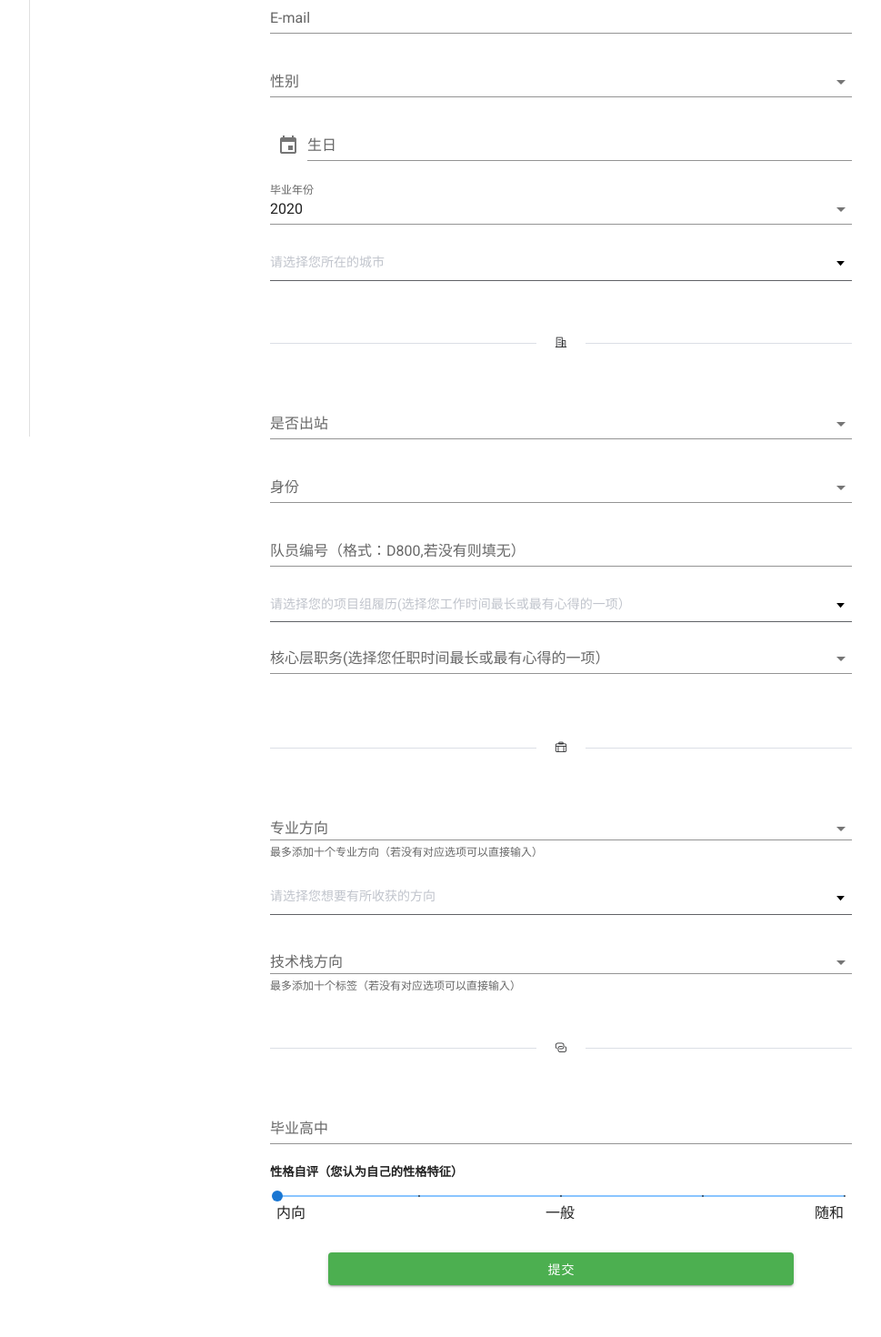
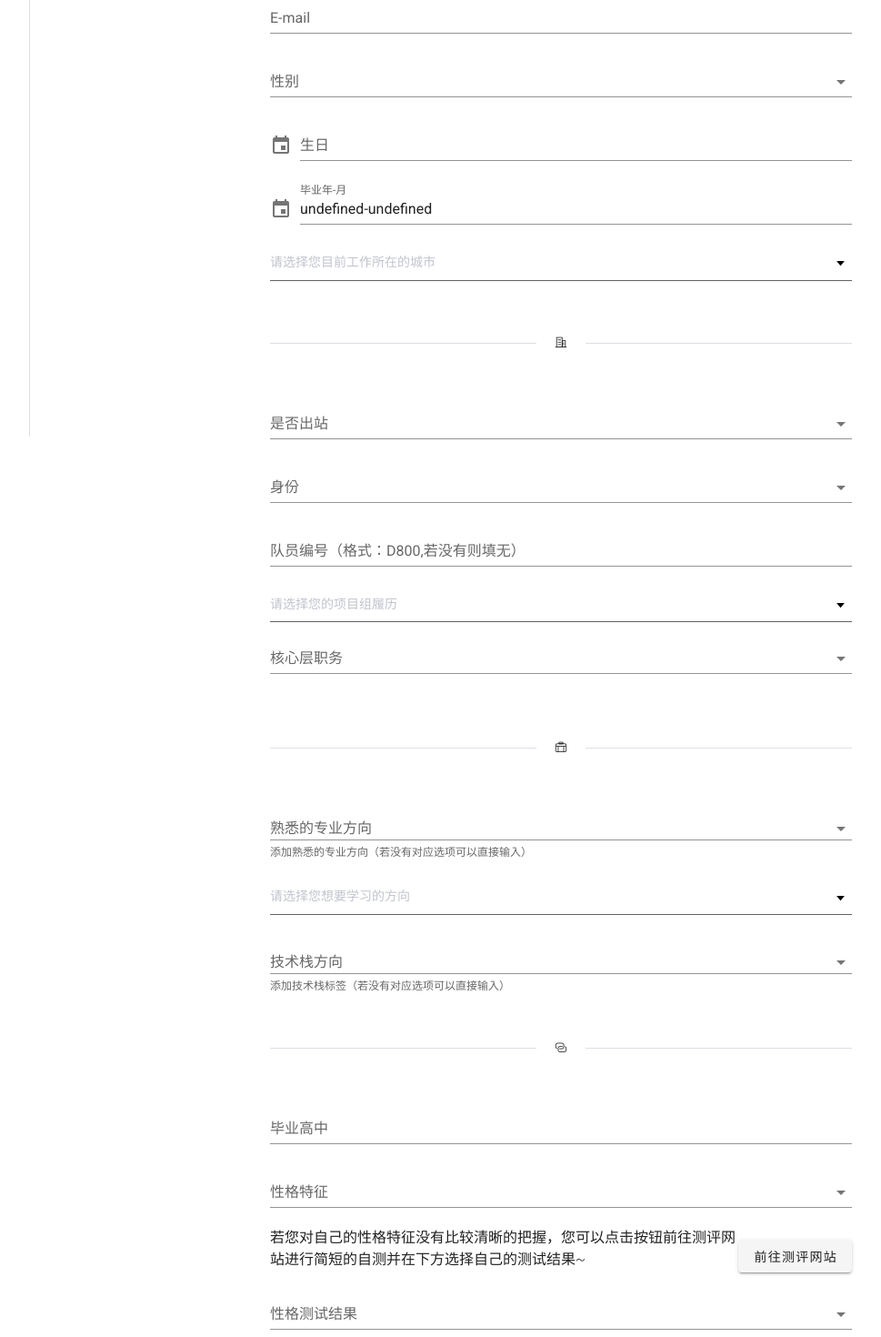
Before and after one commit to TomSawyer2/Buddy, a Vue app: page /personalInformation in a window 1280 px wide. Shown: the part 320-1790 px from the top of the page at 91% size, without its empty margins (23-992 px from the left). Before the commit the page ends 1757 px from the top, so only its background shows below. Built offline with nearby package versions, Linux system fonts and the light colour scheme; no server answers; sample sign-in values are in the browser's storage.

Commit message:
fix:生日/毕业年份/城市/核心层/专业方向/收获方向/性格

```diff
--- /dev/null
+++ b/src/components/MonthPicker/MonthPicker.vue
@@ -0,0 +1,54 @@
+<template>
+    <v-menu
+        ref="menu"
+        v-model="menu"
+        :close-on-content-click="false"
+        :return-value.sync="dateLocal"
+        transition="scale-transition"
+        offset-y
+        max-width="290px"
+        min-width="auto"
+      >
+        <template v-slot:activator="{ on, attrs }">
+          <v-text-field
+            v-model="dateLocal"
+            :label="label"
+            prepend-icon="mdi-calendar"
+            readonly
+            v-bind="attrs"
+            v-on="on"
+          ></v-text-field>
+        </template>
+        <v-date-picker
+          v-model="dateLocal"
+          type="month"
+          no-title
+          scrollable
+          @change="save"
+        >
+        </v-date-picker>
+      </v-menu>
+</template>
+
+<script lang="ts">
+import Vue from "vue";
+export default Vue.extend({
+  name: "MonthPicker",
+  props: ["date", "label"],
+  data() {
+    return {
+        menu: false,
+        dateLocal: "",
+    };
+  },
+  methods: {
+    save (dateLocal) {
+        (this as any).$emit("save", (this as any).dateLocal);
+        (this as any).menu = false;
+    },
+  },
+  mounted() {
+    (this as any).dateLocal = (this as any).date.year + '-' + (this as any).date.month;
+  }
+});
+</script>
--- a/src/utils/managementExperience.ts
+++ b/src/utils/managementExperience.ts
@@ -4,6 +4,7 @@
 const managementExperienceItem = [
     "无",
     "队长",
+    "副队长",
     "技术部部长",
     "行政部部长",
     "外联部部长",
--- a/src/utils/transform.ts
+++ b/src/utils/transform.ts
@@ -15,9 +15,8 @@ export function transformAfterGet(data: any) {
     data.isGraduated = "否";
   }
 
-  data.cityValue = [data.country, data.province, data.city, data.region];
-  data.resumeValue = [data.group, data.project];
-
+  data.cityValue = data.location.split('-');
+  data.resumeValue = data.Group.split('-');
 
 
   if (data.birthday == "1900-01-01"|| data.birthday == "0001-01-01") {
@@ -73,40 +72,26 @@ export function transformBeforeUpdate(formData: any) {
     formData.substation = "";
   }
 
-  console.log(formData.cityValue);
-  formData.country = formData.cityValue[0];
-  formData.province = formData.cityValue[1];
-  formData.city = formData.cityValue[2];
-  formData.region = formData.cityValue[3];
+  formData.location = formData.cityValue[0] + '-' + formData.cityValue[1] + '-' + formData.cityValue[2] + '-' + formData.cityValue[3];
 
-  formData.group = formData.resumeValue[0];
-  formData.project = formData.resumeValue[1];
+  formData.Group = formData.resumeValue[0] + '-' + formData.resumeValue[1];
 
   let i = 0;
   formData.shares = [];
-  console.log("开始转换shareValue，原始： ");
-  console.log(formData.shareValue);
 
   if (formData.shareValue.length != 0) {
     for (i; i < formData.shareValue.length; i ++ ) {
       formData.shares[i] = formData.shareValue[i][0] + '-' + formData.shareValue[i][1];
     }
   }
-  console.log("最终的shares:");
-  console.log(formData.shares);
 
   let j = 0;
   formData.gains = [];
-  console.log("开始转换gainValue，原始： ");
-  console.log(formData.gainValue);
   if (formData.gainValue.length != 0) {
     for (j; j < formData.gainValue.length; j ++ ) {
       formData.gains[j] = formData.gainValue[j][0] + '-' + formData.gainValue[j][1];
     }
   }
-
-  console.log("最终的gains:");
-  console.log(formData.gains);
 
   switch (formData.identity) {
     case "预备队员":
--- a/src/views/personalInformation.vue
+++ b/src/views/personalInformation.vue
@@ -57,20 +57,15 @@
         required
       ></v-select>
 
-      <DatePicker @save="save" :date="formData.birthday" class="pl-2" />
+      <DatePicker :label="label.birthdayLabel" @save="saveBirthday" :date="formData.birthday" />
 
-      <v-select
-        v-model="formData.graduateYear"
-        :items="items.graduateYearItems"
-        label="毕业年份"
-        required
-      ></v-select>
+      <MonthPicker :label="label.graduateLabel" :date="formData.graduateYear"  @save="saveGraduateYear"/>
 
       <el-cascader
         v-model="formData.cityValue"
         :options="cityData"
         @change="handleCityChange"
-        placeholder="请选择您所在的城市"
+        placeholder="请选择您目前工作所在的城市"
         style="position: relative; width: 100%"
         class="cityChoose mb-2"
         clearable
@@ -115,7 +110,7 @@
         v-model="formData.resumeValue"
         :options="resumeData"
         @change="handleResumeChange"
-        placeholder="请选择您的项目组履历(选择您工作时间最长或最有心得的一项）"
+        placeholder="请选择您的项目组履历"
         style="position: relative; width: 100%"
         class="cityChoose mb-2"
         clearable
@@ -125,8 +120,10 @@
       <v-select
         v-model="formData.managementExperience"
         :items="items.managementExperienceItem"
-        label="核心层职务(选择您任职时间最长或最有心得的一项）"
+        label="核心层职务"
         required
+        multiple
+        clearable
       ></v-select>
 
       <el-divider class="mt-15 mb-15"><i class="el-icon-suitcase-1"></i></el-divider>
@@ -247,7 +244,7 @@
         :options="gainData"
         :props="gainProp"
         @change="handleGainChange"
-        placeholder="请选择您想要有所收获的方向"
+        placeholder="请选择您想要学习的方向"
         style="position: relative; width: 100%"
         class="cityChoose mb-5"
         clearable
@@ -359,12 +356,24 @@
         required
       ></v-text-field>
 
-      <h5>性格自评（您认为自己的性格特征）</h5>
-      <SlidePicker
-        @sendCharacter="sendCharacter"
-        :character="formData.character"
-        :isDisabled="false"
-      />
+      <v-select
+        v-model="formData.character"
+        :items="items.characterItems"
+        label="性格特征"
+        required
+      ></v-select>
+
+      <div style="display: flex; flex-direction: row; align-items: center">
+        <p class="font-weight-light">若您对自己的性格特征没有比较清晰的把握，您可以点击按钮前往测评网站进行简短的自测并在下方选择自己的测试结果~</p>
+        <v-btn @click="pushToCharacterWeb">前往测评网站</v-btn>
+      </div>
+
+      <v-select
+        v-model="formData.characterResult"
+        :items="items.characterResultItems"
+        label="性格测试结果"
+        required
+      ></v-select>
 
       <div class="d-flex justify-center mb-6 mt-6">
         <v-btn
@@ -410,13 +419,13 @@ import {
 } from "../utils/storage";
 import { transformAfterGet, transformBeforeUpdate, arrayToObject, arrayToObjectDeWeight, deWeightArray } from "@/utils/transform";
 import DatePicker from "@/components/DatePicker/DatePicker.vue";
-import SlidePicker from "@/components/SlidePicker/SlidePicker.vue";
 import Combobox from "@/components/Combobox/Combobox.vue"
 import Cities from "@/utils/city";
 import Resumes from "@/utils/resume";
+import MonthPicker from "@/components/MonthPicker/MonthPicker.vue";
 import managementExperienceItem from "@/utils/managementExperience";
 export default {
-  components: { DatePicker, SlidePicker, Combobox },
+  components: { DatePicker, Combobox, MonthPicker },
   data () {
     let that = (this as any);
     return {
@@ -434,11 +443,8 @@ export default {
         birthday: "",
         character: "",
 
-        country: "",
-        city: "",
-        province: "",
-        region: "",
-
+        location: "",
+        Group: "",
         cityValue: [],
         sex: "",
         number: "",
@@ -450,14 +456,13 @@ export default {
         isGraduated: false,
         substation: "",
         weChatPic: "",
-        graduateYear: 2020,
-        managementExperience: "",
+        graduateYear: {},
+        managementExperience: [],
         shareValue: [],
         shares: [],
         gainValue: [],
         gains: [],
-        group: "",
-        project: "",
+        characterResult: "",
       },
 
       rules: {
@@ -495,8 +500,9 @@ export default {
         ],
         fieldItems: [],
         majorItems: [],
-        graduateYearItems: [],
         managementExperienceItem: [],
+        characterItems: ["稳重踏实", "外向开朗", "善解人意", "和蔼可亲", "尚不清楚"],
+        characterResultItems: ["INTJ-A INTJ-T", "INTP-A INTP-T", "ENTJ-A ENTJ-T", "ENTP-A ENTP-T", "INFJ-A INFJ-T", "INFP-A INFP-T", "ENFJ-A ENFJ-T", "ENFP-A ENFP-T", "ISTJ-A ISTJ-T", "ISFJ-A ISFJ-T", "ESTJ-A ESTJ-T", "ESFJ-A ESFJ-T", "ISTP-A ISTP-T", "ISFP-A ISFP-T", "ESTP-A ESTP-T", "ESFP-A ESFP-T"],
       },
       cityData: [],
       resumeData: [],
@@ -537,13 +543,15 @@ export default {
         gainDirection: "",
       },
       hint: {
-        majorHint: "最多添加十个专业方向（若没有对应选项可以直接输入）",
-        fieldHint: "最多添加十个标签（若没有对应选项可以直接输入）",
+        majorHint: "添加熟悉的专业方向（若没有对应选项可以直接输入）",
+        fieldHint: "添加技术栈标签（若没有对应选项可以直接输入）",
       },
       label: {
-        majorLabel: "专业方向",
+        majorLabel: "熟悉的专业方向",
         fieldLabel: "技术栈方向",
         weChatPicLabel: "上传微信二维码",
+        graduateLabel: "毕业年-月",
+        birthdayLabel: "出生年-月-日",
       },
       shareDisabled: false,
       keyForShare: 0,
@@ -592,7 +600,6 @@ export default {
     await (this as any).getShareAllDirectionsFunc();
     await (this as any).getGainAllDirectionsFunc();
     await (this as any).getAllMajors();
-    await (this as any).fillInYears();
     let i = 0;
     for (i; i <= (this as any).uniqueDirections.length; i ++ ) {
       await getShareAllAspects({"shareDirection": (this as any).uniqueDirections[i]})
@@ -840,19 +847,13 @@ export default {
     handleResumeChange(value) {
       console.log(value);
     },
-    fillInYears() {
-      // 用于动态填充年份
-      var date = new Date();
-      var i = date.getFullYear();
-      for (i; i >= 1950; i--) {
-        (this as any).items.graduateYearItems.push(i);
-      }
+    saveBirthday(val) {
+      (this as any).formData.birthday = val;
     },
-    sendCharacter(val) {
-      (this as any).formData.character = val;
-    },
-    save(val) {
-      (this as any).formData.birthday = val;
+    saveGraduateYear(val) {
+      (this as any).formData.graduateYear.year = val.slice(0, 4);
+      (this as any).formData.graduateYear.month = val.slice(5, 7);
+      console.log("目前的毕业年月:" + (this as any).formData.graduateYear);
     },
     async validate() {
       (this as any).$refs.form.validate();
@@ -991,16 +992,14 @@ export default {
         (this as any).$message.error("请先上传二维码~");
       }
     },
+    pushToCharacterWeb() {
+      window.open("https://www.16personalities.com/ch/%E4%BA%BA%E6%A0%BC%E6%B5%8B%E8%AF%95", "_blank");
+    },
     addResumeFunc (newVal: any) {
       (this as any).formData.resumeValue = [];
     },
   },
   watch: {
-    model(val: any) {
-      if (val.length > 10) {
-        (this as any).$nextTick(() => (this as any).model.pop());
-      }
-    },
     'formData.weChatPic'(newVal, oldVal) {
       if (newVal != "") {
         (this as any).label.weChatPicLabel = "微信二维码已上传~";
```
Also changed, not shown: src/components/MonthPicker/README.md (added).
